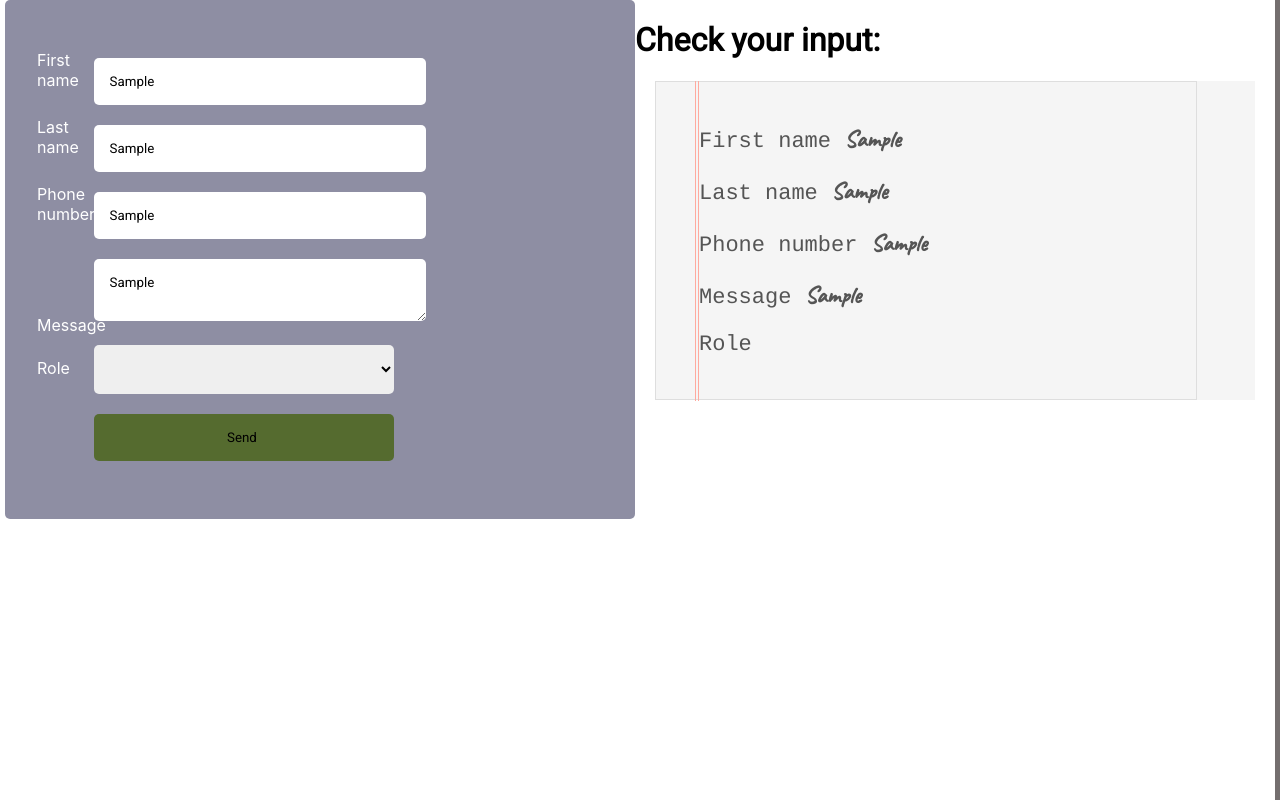
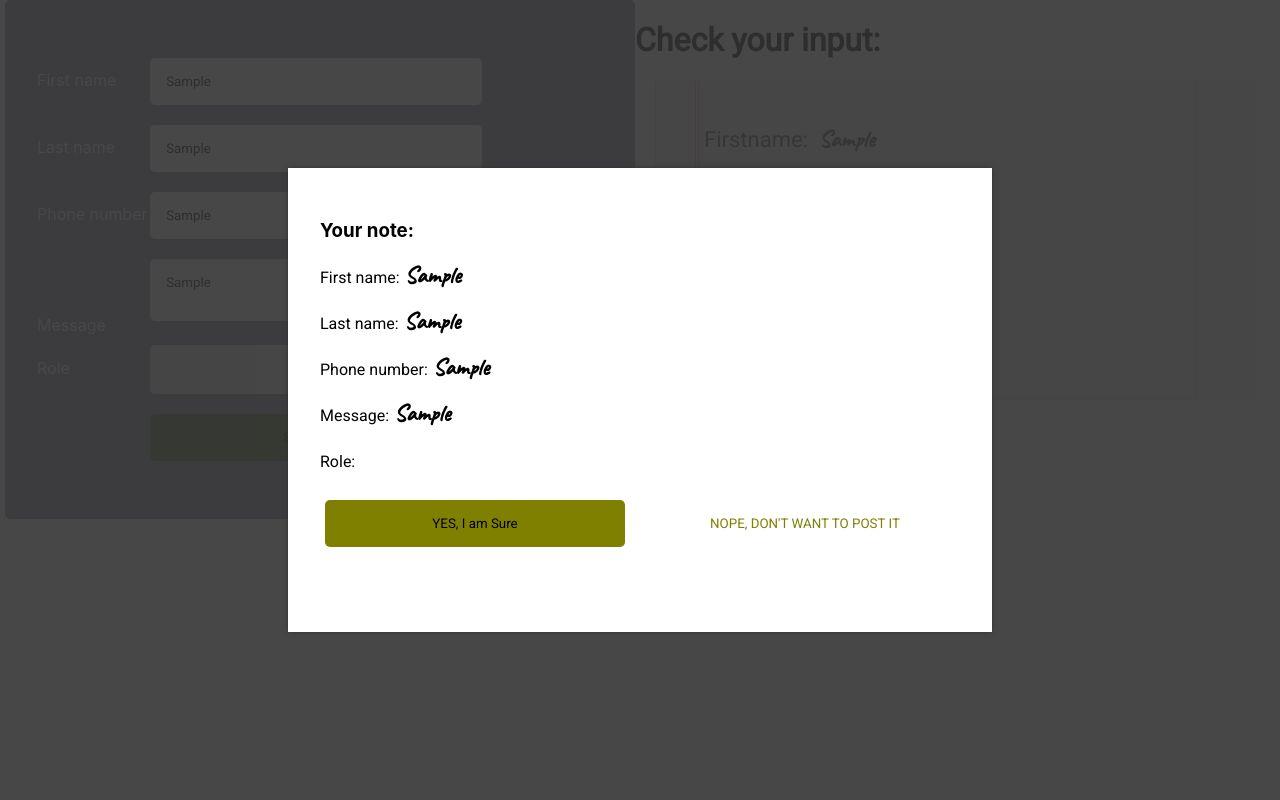
Before and after one commit to Ouss84/react-forms, a React (Create React App) app: page / in a window 1280 px wide. Both pictures are taken after typing "Sample", "Sample", "Sample", "Sample" into the empty fields and a click on the input "Send". Built offline with nearby package versions, Linux system fonts and the light colour scheme.

Commit message:
styling the popup and the landing page

```diff
--- a/src/App.css
+++ b/src/App.css
@@ -16,7 +16,7 @@ form {
 
 label {
   display: inline-block;
-  width: 10%;
+  width: 20%;
   color: white;
 }
 
@@ -67,6 +67,7 @@ h1 {
   border-left: 1px solid #ffaa9f;
   border-right: 1px solid #ffaa9f;
   width: 2px;
+  margin-right: 5px;
   float: left;
   height: 320px;
   margin-left: 40px;
@@ -83,27 +84,29 @@ h1 {
 }
 
 .popup-wrapper {
-  height: 100vh;
-  width: 100vw;
   position: fixed;
+  top: 0;
+  left: 0;
+  height: 100%;
+  width: 100%;
+  background-color: rgba(51, 51, 51, 0.9);
   display: flex;
-  background-color: hsla(0, 4%, 31%, 0.8);
   justify-content: center;
   align-items: center;
-  /* display: none; */
 }
 .display {
   display: flex;
 }
 .pop-up {
+  position: relative;
   top: 0;
-  position: relative;
+  left: 0;
+  height: 50%;
+  width: 50%;
   background-color: white;
-  display: flex;
-  flex-direction: column;
-  width: 50vw;
-  height: 50%;
-  padding: 20px;
+  padding: 2rem;
+  box-shadow: 0 0 5px #333;
+  margin: 0 auto;
 }
 .button-wrapper {
   display: flex;
@@ -114,3 +117,12 @@ h1 {
   background-color: transparent;
   color: olive;
 }
+p {
+  font-family: "roboto";
+}
+span {
+  margin-left: 5px;
+  font-family: "Caveat";
+  font-size: 1.5rem;
+  font-weight: 600;
+}
--- a/src/App.js
+++ b/src/App.js
@@ -25,9 +25,9 @@ class App extends Component {
   };
   render() {
     const props = {
-      firstname: this.state.firstname,
-      lastname: this.state.lastname,
-      phonenumber: this.state.phonenumber,
+      first: this.state.firstname,
+      last: this.state.lastname,
+      phone: this.state.phonenumber,
       role: this.state.role,
       message: this.state.message,
     };
--- a/src/components/Form.js
+++ b/src/components/Form.js
@@ -24,7 +24,7 @@ const Form = (props) => {
         ></input>
       </div>
       <div>
-        <label> Phone number</label>
+        <label htmlFor="phonenumber"> Phone number</label>
         <input
           type="phone"
           name="phonenumber"
--- a/src/components/Popup.js
+++ b/src/components/Popup.js
@@ -5,19 +5,28 @@ const closeHandler = () => {
 };
 const Popup = (props) => {
   return (
-    <div>
-      <div className="popup-wrapper">
-        <div className="pop-up">
-          <h3>Your note:</h3>
-          <p>First name:{props.firstname}</p>
-          <p>Last name:{props.lastname}</p>
-          <p>Phone number:{props.phonenumber}</p>
-          <p>Message:{props.message}</p>
-          <p>Role:{props.role}</p>
+    <div className="popup-wrapper">
+      <div className="pop-up">
+        <h3>Your note:</h3>
+        <div>
+          <p>
+            First name:<span>{props.first}</span>
+          </p>
+          <p>
+            Last name:<span>{props.last}</span>
+          </p>
+          <p>
+            Phone number:<span>{props.phone}</span>
+          </p>
+          <p>
+            Message:<span>{props.message}</span>
+          </p>
+          <p>
+            Role:<span>{props.role}</span>
+          </p>
           <div className="button-wrapper">
             <button onClick={closeHandler}>YES, I am Sure</button>
             <button id="discard" onClick={closeHandler}>
-              {" "}
               NOPE, DON'T WANT TO POST IT
             </button>
           </div>
--- a/src/components/View.js
+++ b/src/components/View.js
@@ -8,18 +8,18 @@ const View = (props) => {
         <div className="lines"></div>
         <div className="items-view">
           <p>
-            First name <span>{props.firstname}</span>
+            Firstname: <span>{props.first}</span>
           </p>
           <p>
-            Last name <span>{props.lastname}</span>
+            Lastname: <span>{props.last}</span>
           </p>
           <p>
-            Phone number <span>{props.phonenumber}</span>
+            Phone: <span>{props.phone}</span>
           </p>
           <p>
-            Message <span>{props.message}</span>
+            Message: <span>{props.message}</span>
           </p>
-          <p>Role {props.role}</p>
+          <p>Role: {props.role}</p>
         </div>
       </div>
     </div>
```
